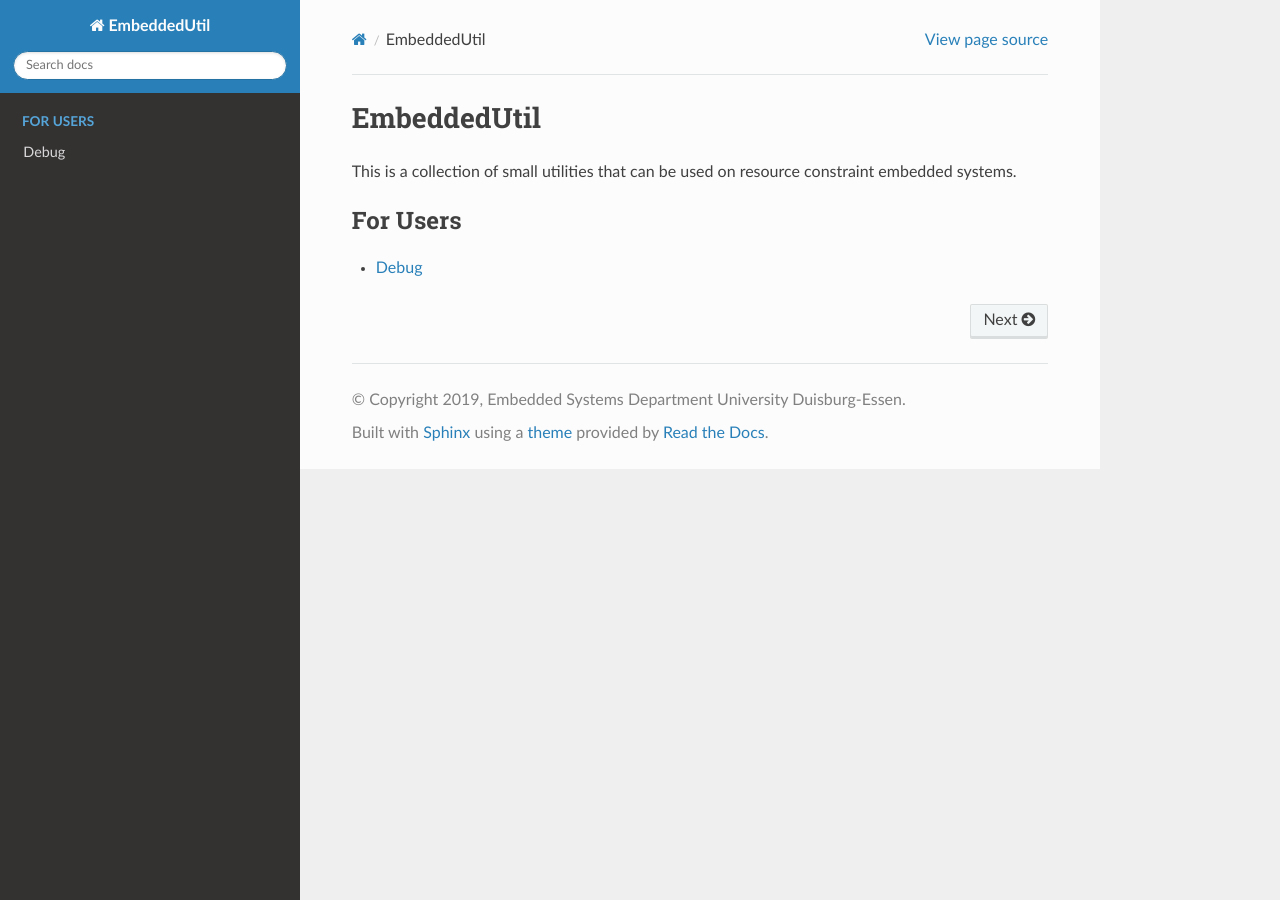
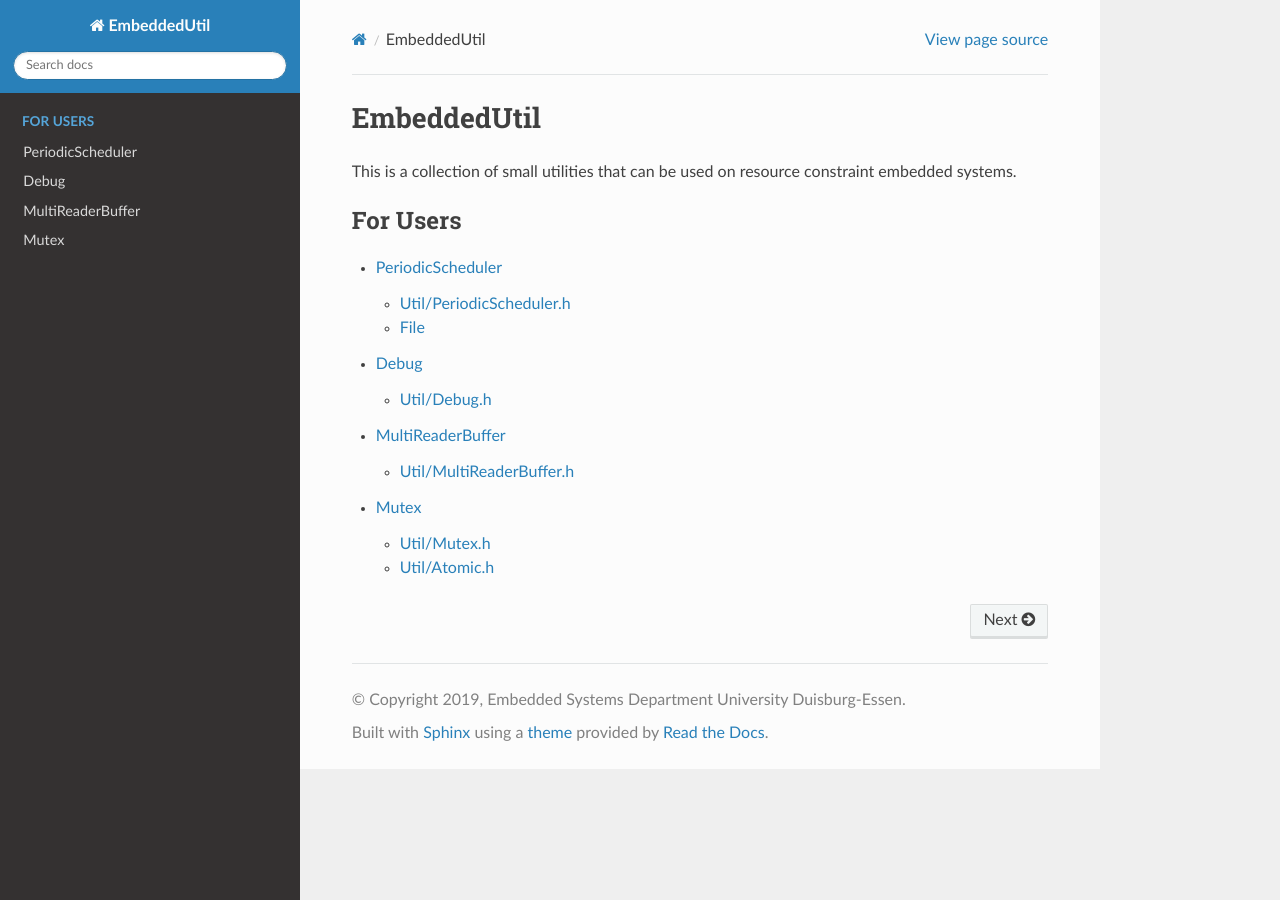
Before and after one commit to es-ude/EmbeddedUtilities, a Sphinx documentation site: the page built from docs/index.rst, in a window 1280 px wide. Built offline with Sphinx 7.4.7 and the Read the Docs theme 2.0.0, drawn with Linux system fonts in a browser that asks for light colours.

Commit message:
created basic docs structure

```diff
--- a/docs/Debug.rst
+++ b/docs/Debug.rst
@@ -19,4 +19,9 @@ The listed function declarations
 have to be implemented by the
 user.
 
-.. doxygenfile:: Debug.h
+Util/Debug.h
+------------
+
+**#include "Util/Debug.h"**
+
+.. doxygenfile:: Util/Debug.h
--- /dev/null
+++ b/docs/MultiReaderBuffer.rst
@@ -0,0 +1,15 @@
+-----------------
+MultiReaderBuffer
+-----------------
+
+Util/MultiReaderBuffer.h
+~~~~~~~~~~~~~~~~~~~~~~~~
+
+|includeMultiReaderBuffer|_
+
+
+.. |includeMultiReaderBuffer| replace:: **#include "Util/MultiReaderBuffer.h"**
+.. _includeMultiReaderBuffer: https://github.com/es-ude/EmbeddedUtil/blob/master/Util/MultiReaderBuffer.h
+
+
+.. doxygenfile:: Util/MultiReaderBuffer.h
--- /dev/null
+++ b/docs/PeriodicScheduler.rst
@@ -0,0 +1,22 @@
+-----------------
+PeriodicScheduler
+-----------------
+
+
+Util/PeriodicScheduler.h
+~~~~~~~~~~~~~~~~~~~~~~~~
+
+|includePeriodicScheduler|_
+
+
+.. |includePeriodicScheduler| replace:: **#include "Util/PeriodicScheduler.h"**
+.. _includePeriodicScheduler: https://github.com/es-ude/EmbeddedUtil/blob/master/Util/PeriodicScheduler.h
+
+
+.. doxygenfile:: Util/PeriodicScheduler.h
+
+File
+~~~~
+
+.. literalinclude:: ../Util/PeriodicScheduler.h
+   :language: c
--- a/docs/index.rst
+++ b/docs/index.rst
@@ -10,4 +10,7 @@ embedded systems.
   :maxdepth: 2
   :caption: For Users
 
+  PeriodicScheduler
   Debug
+  MultiReaderBuffer
+  Mutex
```
Also changed, not shown: docs/Mutex.rst (added, +40 -0 lines), 3 other files.
